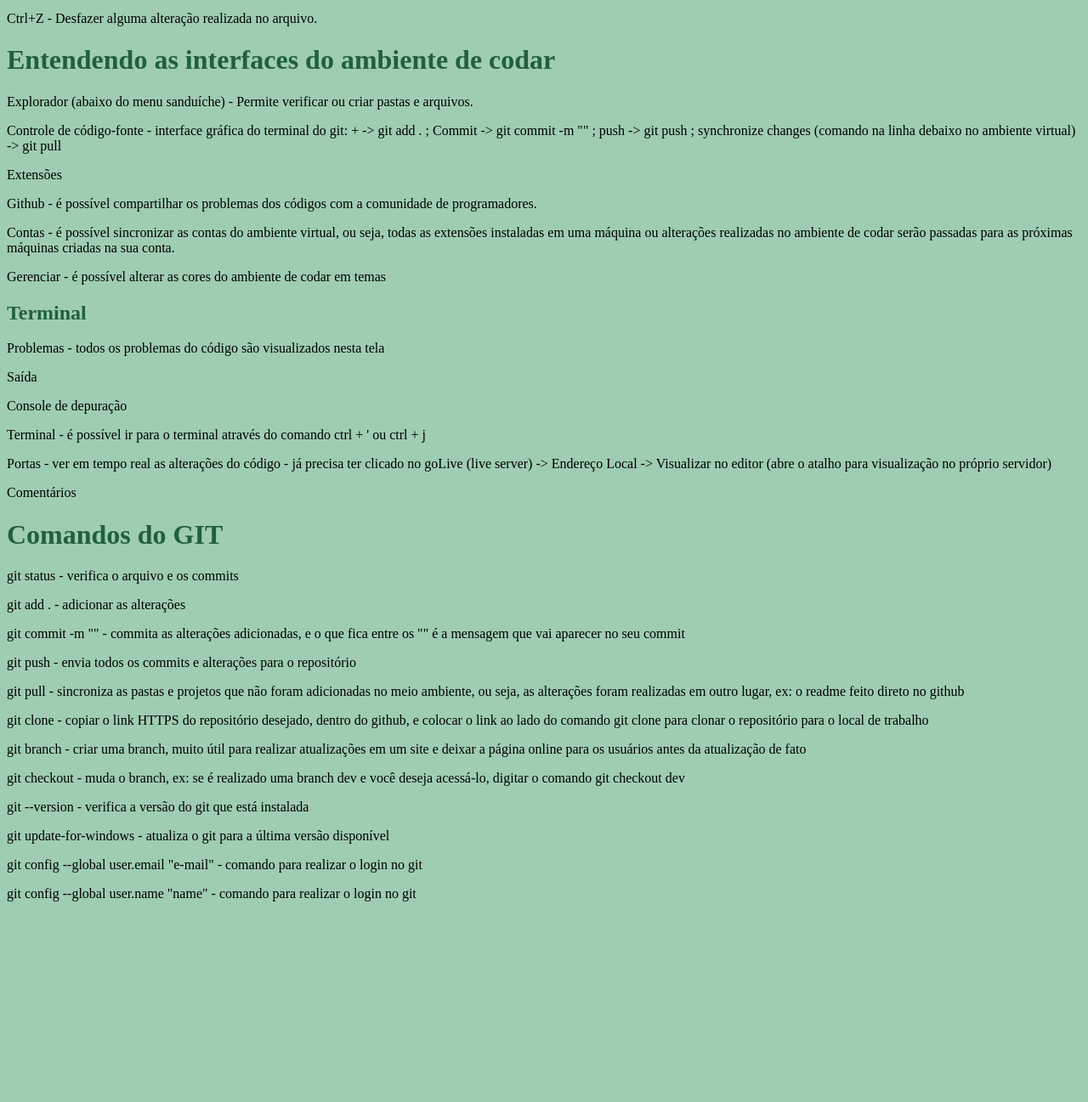
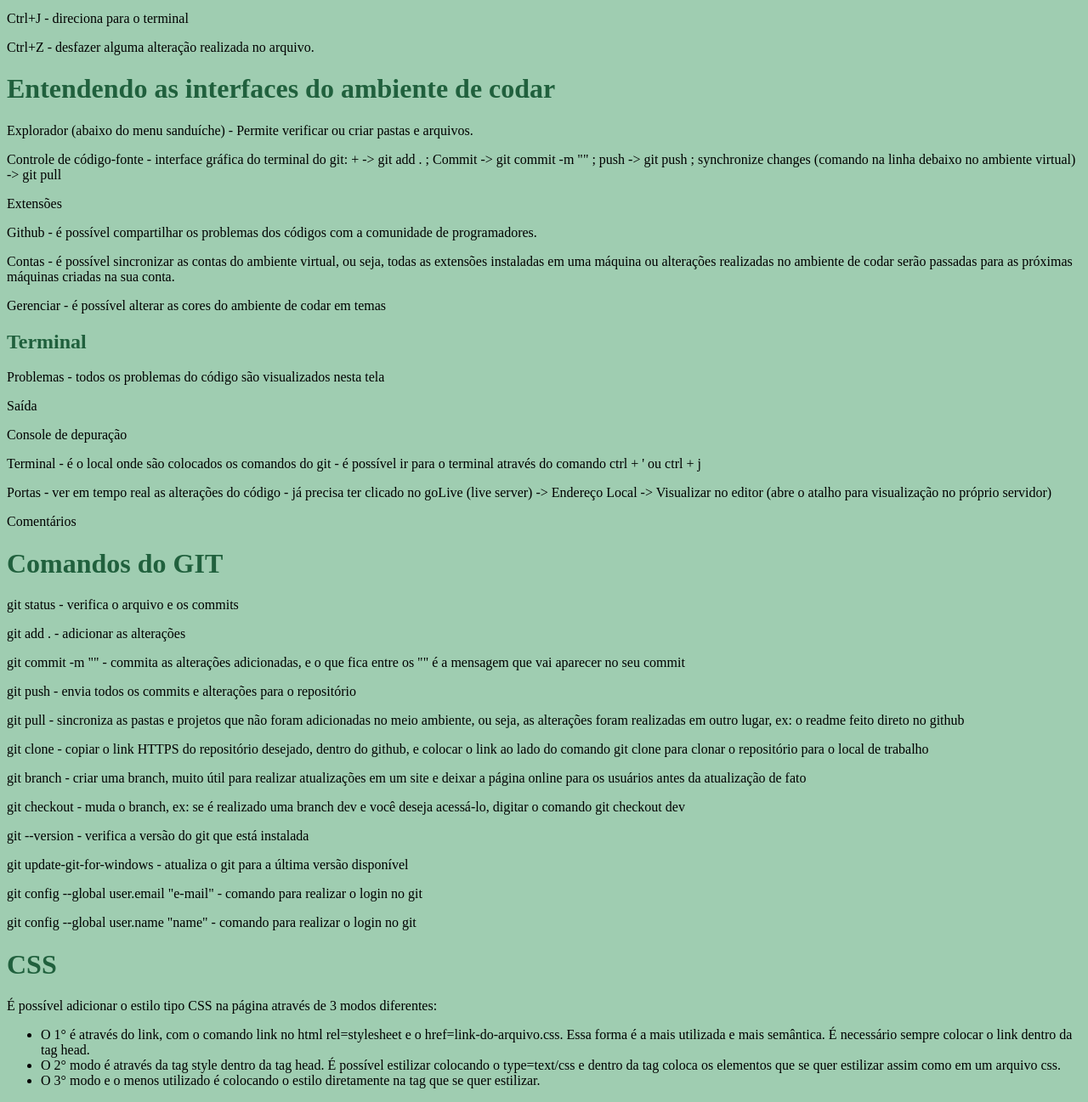
Before and after one commit to luanatiuma/curso-ford-enter, a plain HTML site: page index.html in a window 1280 px wide. Shown: the part 905-2202 px from the top of the page at 85% size. Before the commit the page ends 1982 px from the top, so only its background shows below. Drawn offline with Linux system fonts and the light colour scheme.

Commit message:
acrescentando o tópico CSS

```diff
--- a/index.html
+++ b/index.html
@@ -21,7 +21,8 @@
     <h1 class="title">Atalhos do VSCode ou Codspaces</h1>
     <p>Alt+Z - quebra de texto - formata o texto no ambiente de codar para ficar em uma tela só, também é possível realizar esse comando através do menu sanduíche -> Ver -> Quebra de texto.</p>
     <p>Ctrl+' - direciona para o terminal</p>
-    <p>Ctrl+Z - Desfazer alguma alteração realizada no arquivo.</p>
+    <p>Ctrl+J - direciona para o terminal</p>
+    <p>Ctrl+Z - desfazer alguma alteração realizada no arquivo.</p>
 
     <h1 class="title">Entendendo as interfaces do ambiente de codar</h1>
     <p>Explorador (abaixo do menu sanduíche) - Permite verificar ou criar pastas e arquivos.</p>
@@ -36,7 +37,7 @@
     <p>Problemas - todos os problemas do código são visualizados nesta tela</p>
     <p>Saída</p>
     <p>Console de depuração</p>
-    <p>Terminal - é possível ir para o terminal através do comando ctrl + ' ou ctrl + j </p>
+    <p>Terminal - é o local onde são colocados os comandos do git - é possível ir para o terminal através do comando ctrl + ' ou ctrl + j </p>
     <p>Portas - ver em tempo real as alterações do código - já precisa ter clicado no goLive (live server) -> Endereço Local -> Visualizar no editor (abre o atalho para visualização no próprio servidor)</p>
     <p>Comentários</p>
 
@@ -50,8 +51,18 @@
     <p>git branch - criar uma branch, muito útil para realizar atualizações em um site e deixar a página online para os usuários antes da atualização de fato</p>
     <p>git checkout - muda o branch, ex: se é realizado uma branch dev e você deseja acessá-lo, digitar o comando git checkout dev</p>
     <p>git --version - verifica a versão do git que está instalada</p>
-    <p>git update-for-windows - atualiza o git para a última versão disponível</p>
+    <p>git update-git-for-windows - atualiza o git para a última versão disponível</p>
     <p>git config --global user.email "e-mail" - comando para realizar o login no git</p>
     <p>git config --global user.name "name" - comando para realizar o login no git</p>
+
+    <h1 class="title">CSS</h1>
+    <p>É possível adicionar o estilo tipo CSS na página através de 3 modos diferentes:
+        <ul>
+            <li>O 1° é através do link, com o comando link no html rel=stylesheet e o href=link-do-arquivo.css. Essa forma é a mais utilizada e mais semântica. É necessário sempre colocar
+                o link dentro da tag head.</li>
+            <li>O 2° modo é através da tag style dentro da tag head. É possível estilizar colocando o type=text/css e dentro da tag coloca os elementos que se quer estilizar assim como em um arquivo css.</li>
+            <li>O 3° modo e o menos utilizado é colocando o estilo diretamente na tag que se quer estilizar.</li>
+        </ul>
+    </p>
 </body>
 </html>
```
